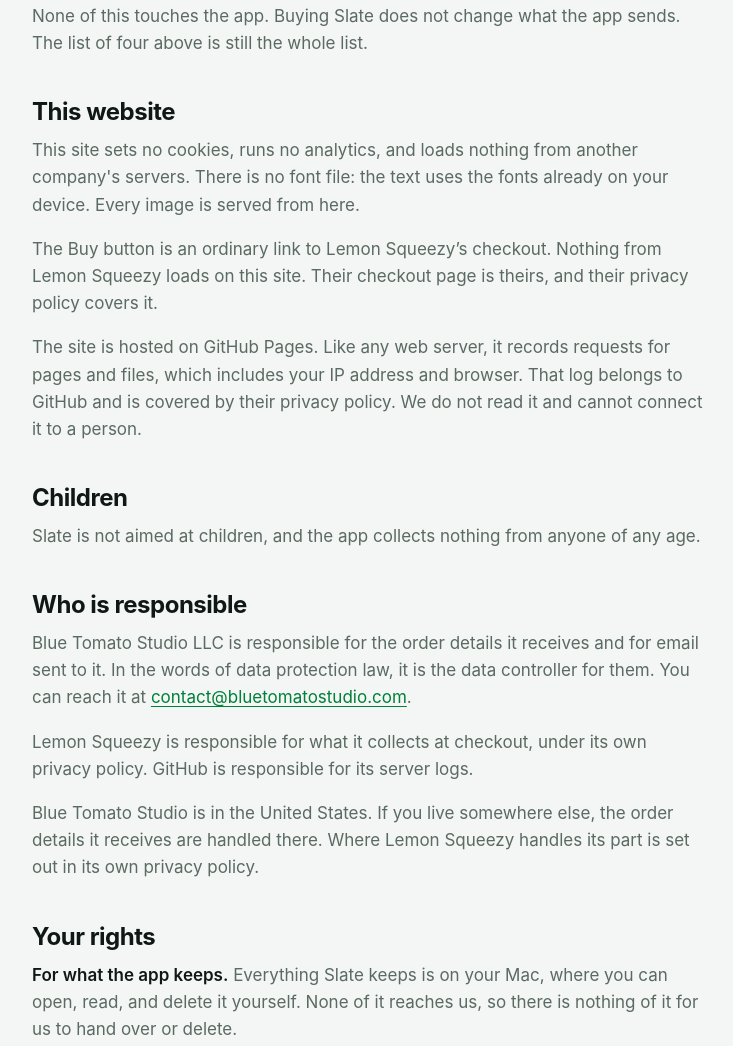
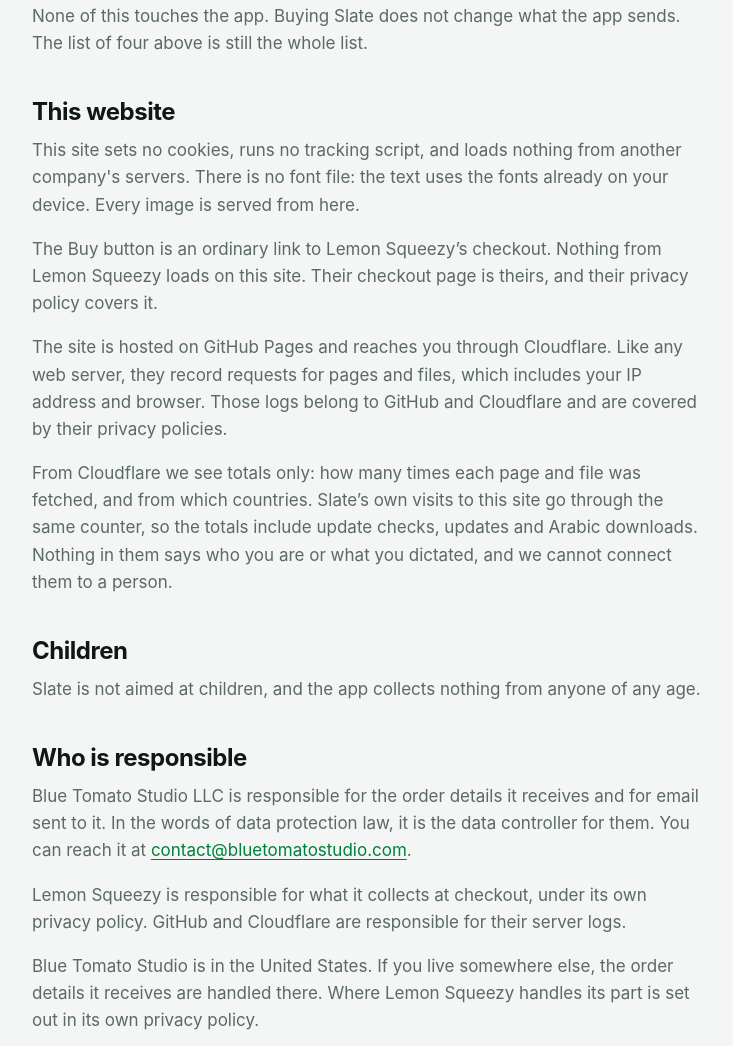
Before and after one commit to MuhammadFHossain/slate-site, a plain HTML site: page privacy.html in a window 1280 px wide. Shown: the part 4733-5779 px from the top of the page, without its empty margins (272-1005 px from the left). Drawn offline with Linux system fonts and the light colour scheme.

Commit message:
Served through Cloudflare: the privacy page says what it counts
No cookies and no tracking script, still. The footers say that instead of
"no analytics", because Cloudflare now gives us totals: how often each file
is fetched and from which countries, Slate's own update checks and Arabic
downloads included.

Co-Authored-By: Claude Opus 5.5 <noreply@anthropic.com>

```diff
--- a/privacy.html
+++ b/privacy.html
@@ -180,16 +180,21 @@
   sends. The list of four above is still the whole list.</p>
 
   <h2>This website</h2>
-  <p>This site sets no cookies, runs no analytics, and loads nothing from
+  <p>This site sets no cookies, runs no tracking script, and loads nothing from
   another company's servers. There is no font file: the text uses the fonts
   already on your device. Every image is served from here.</p>
   <p>The Buy button is an ordinary link to Lemon Squeezy&rsquo;s checkout.
   Nothing from Lemon Squeezy loads on this site. Their checkout page is theirs,
   and their privacy policy covers it.</p>
-  <p>The site is hosted on GitHub Pages. Like any web server, it records
-  requests for pages and files, which includes your IP address and browser.
-  That log belongs to GitHub and is covered by their privacy policy. We do not
-  read it and cannot connect it to a person.</p>
+  <p>The site is hosted on GitHub Pages and reaches you through Cloudflare.
+  Like any web server, they record requests for pages and files, which
+  includes your IP address and browser. Those logs belong to GitHub and
+  Cloudflare and are covered by their privacy policies.</p>
+  <p>From Cloudflare we see totals only: how many times each page and file was
+  fetched, and from which countries. Slate&rsquo;s own visits to this site go
+  through the same counter, so the totals include update checks, updates and
+  Arabic downloads. Nothing in them says who you are or what you dictated,
+  and we cannot connect them to a person.</p>
 
   <h2>Children</h2>
   <p>Slate is not aimed at children, and the app collects nothing from anyone
@@ -201,7 +206,8 @@
   data controller for them. You can reach it at
   <a href="mailto:contact@bluetomatostudio.com">contact@bluetomatostudio.com</a>.</p>
   <p>Lemon Squeezy is responsible for what it collects at checkout, under its
-  own privacy policy. GitHub is responsible for its server logs.</p>
+  own privacy policy. GitHub and Cloudflare are responsible for their server
+  logs.</p>
   <p>Blue Tomato Studio is in the United States. If you live somewhere else,
   the order details it receives are handled there. Where Lemon Squeezy handles
   its part is set out in its own privacy policy.</p>
@@ -247,7 +253,7 @@
       <a href="mailto:contact@bluetomatostudio.com">contact@bluetomatostudio.com</a></p>
     <p class="foot-meta foot-credit">Speech by the Parakeet model, through
       <a href="https://github.com/FluidInference/FluidAudio">FluidAudio</a>.
-      This site sets no cookies and runs no analytics.</p>
+      This site sets no cookies and runs no tracking scripts.</p>
   </div>
 </footer>
 
```
Also changed, not shown: 404.html (+1 -1 lines), index.html (+1 -1 lines), support.html (+1 -1 lines), terms.html (+1 -1 lines), 1 other file.
